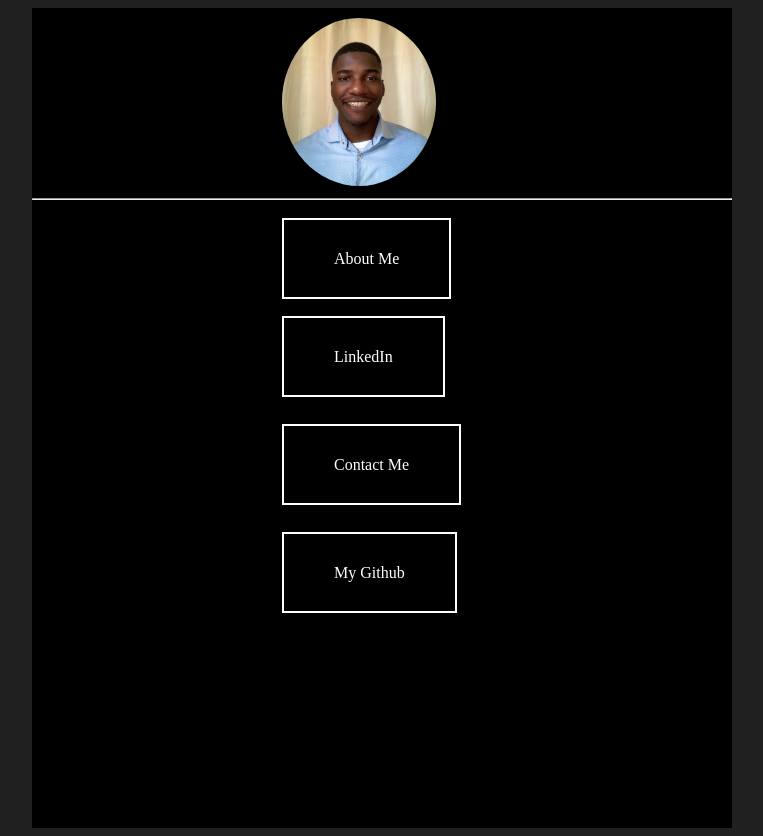
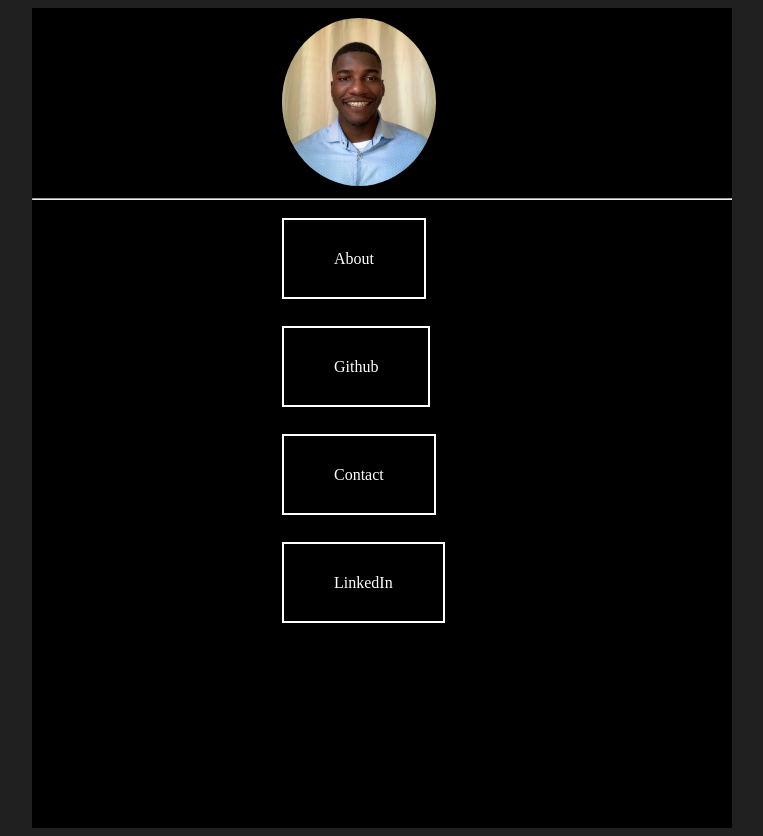
Before and after one commit to eamankwah24/Portfolio, a website: page index.html in a window 1280 px wide. Shown: the whole page, without its empty margins (276-1039 px from the left). Drawn offline with Linux system fonts and the light colour scheme.

Commit message:
rearranged things

```diff
--- a/app.js
+++ b/app.js
@@ -13,10 +13,6 @@ app.get('/',(req,res)=>{
 
 })
 
-app.get('/index.html',(req,res)=>{
-  res.status(200).sendFile(path.resolve(__dirname,'./index.html'))
-
-})
 
 app.get('/contact.html',(req,res)=>{
   res.status(200).sendFile(path.resolve(__dirname,'./contact.html'))
--- a/index.html
+++ b/index.html
@@ -17,26 +17,21 @@
       </header>
 
       <div class="AboutMe">
-       <a href="aboutMe.html" target="_blank">About Me</a>
+       <a href="aboutMe.html" target="_blank">About</a>
+      </div>
+
+      <div class="MyGithub">
+        <a href="https://github.com/eamankwah24" target="_blank">Github</a>
+      </div>
+
+      <div class="ContactMe">
+        <a href="contact.html" target="_blank">Contact</a>
       </div>
 
       <div class="MyLinkedIn">
         <a href="https://www.linkedin.com/in/edmund-amankwah-80aa74209/" target="_blank">LinkedIn</a>
       </div>
-
-      <div class="ContactMe">
-        <a href="contact.html" target="_blank">Contact Me</a>
-      </div>
-
-      <div class="MyGithub">
-        <a href="https://github.com/eamankwah24" target="_blank">My Github</a>
-      </div>
-
-
-
-
      </div>
-
 
     </body>
 </html>
--- a/style.css
+++ b/style.css
@@ -45,7 +45,7 @@ body {
 .MyLinkedIn {
   padding: 30px 30px;
   margin-left: 220px;
-  margin-top: 20px;
+  margin-top: 30px;
 }
 
 .intro {
```
Also changed, not shown: contact.html (+0 -3 lines).
